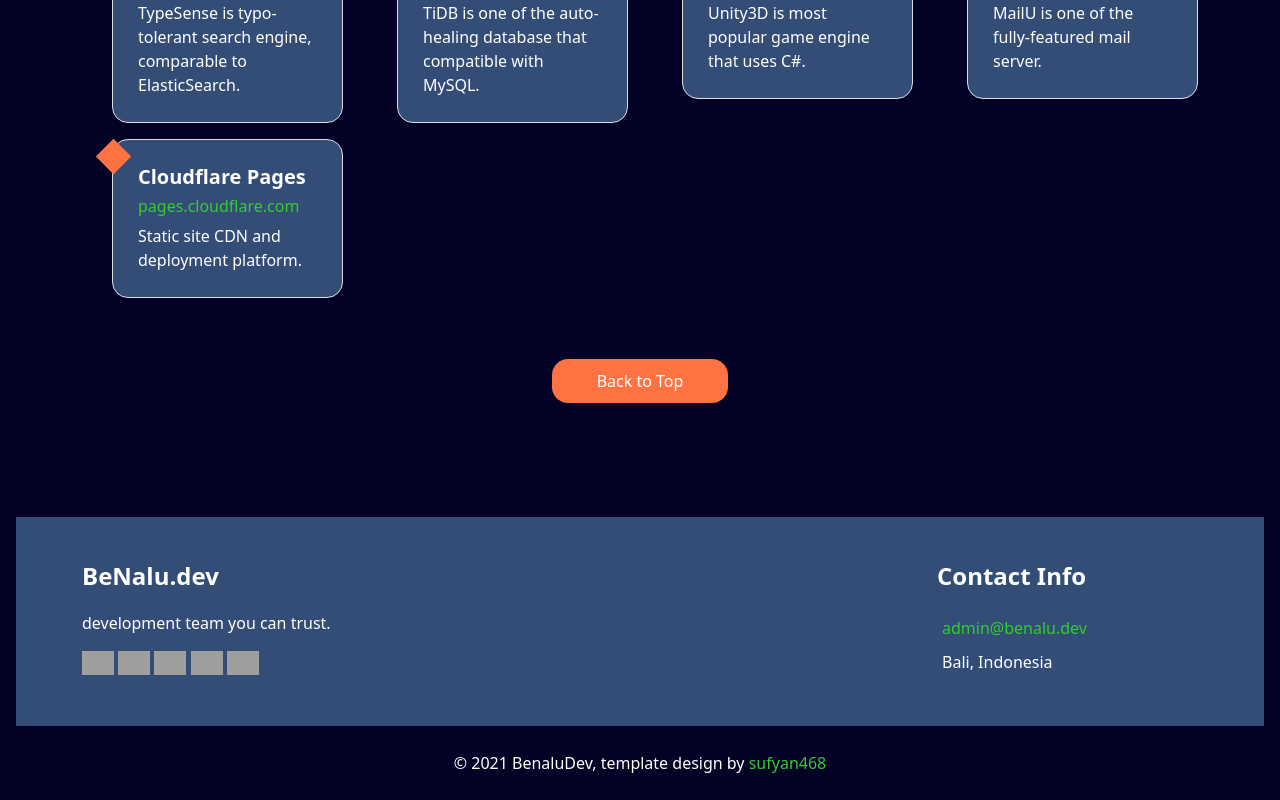
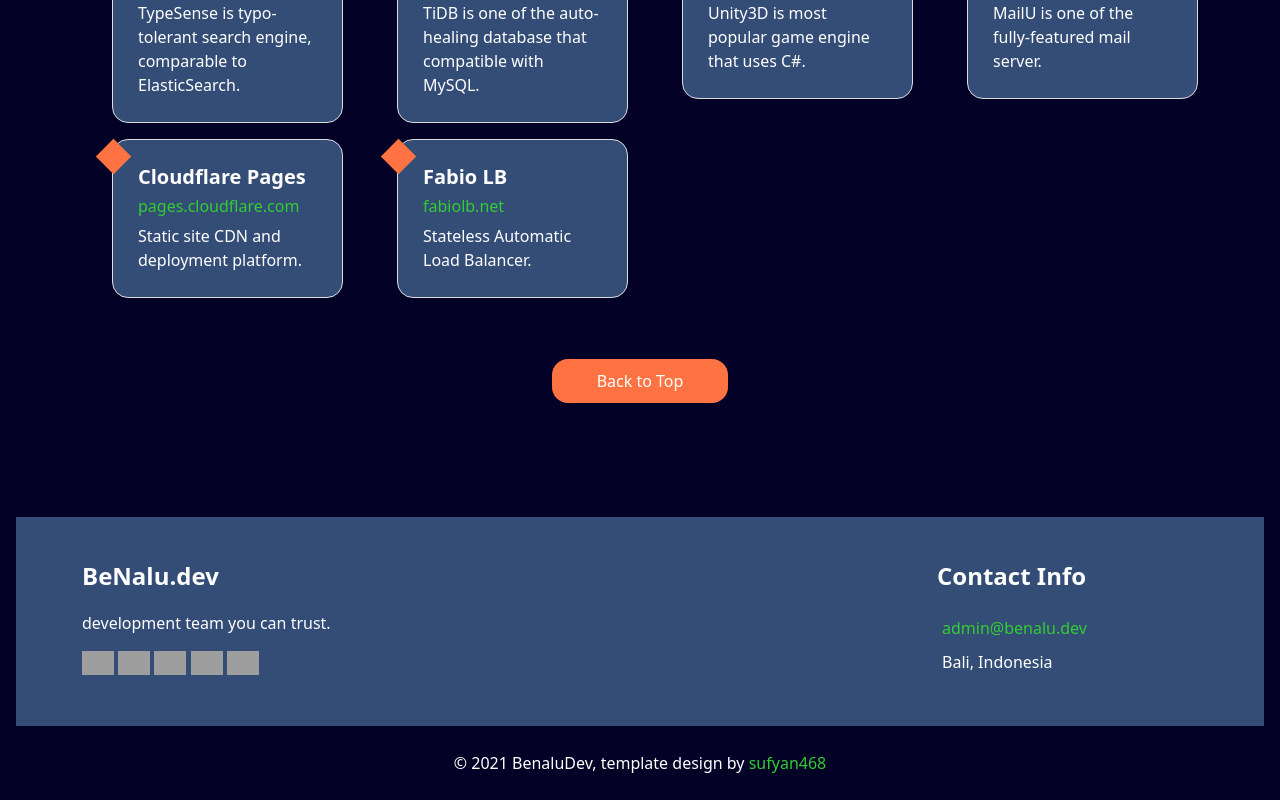
Before and after one commit to kokizzu/benalu.dev, a Svelte app: page / in a window 1280 px wide. Shown: the part 3827-4627 px from the top of the page. Built offline with nearby package versions, Linux system fonts and the light colour scheme; grey boxes are pictures that could not be loaded.

Commit message:
add Fabio

```diff
--- a/src/routes/OurTechs.svelte
+++ b/src/routes/OurTechs.svelte
@@ -154,6 +154,17 @@
 					</div>
 				</div>
 			</div>
+			<div class="item col-sm-12 col-md-6 col-lg-3">
+				<div class="box">
+					<div class="detail-box mb-3 text-left">
+						<h5>Fabio LB</h5>
+						<h6><a href="//fabiolb.net">fabiolb.net</h6>
+						<p>
+							Stateless Automatic Load Balancer.
+						</p>
+					</div>
+				</div>
+			</div>
 		</div>
 	</div>
 	<div class="btn-box">
```
